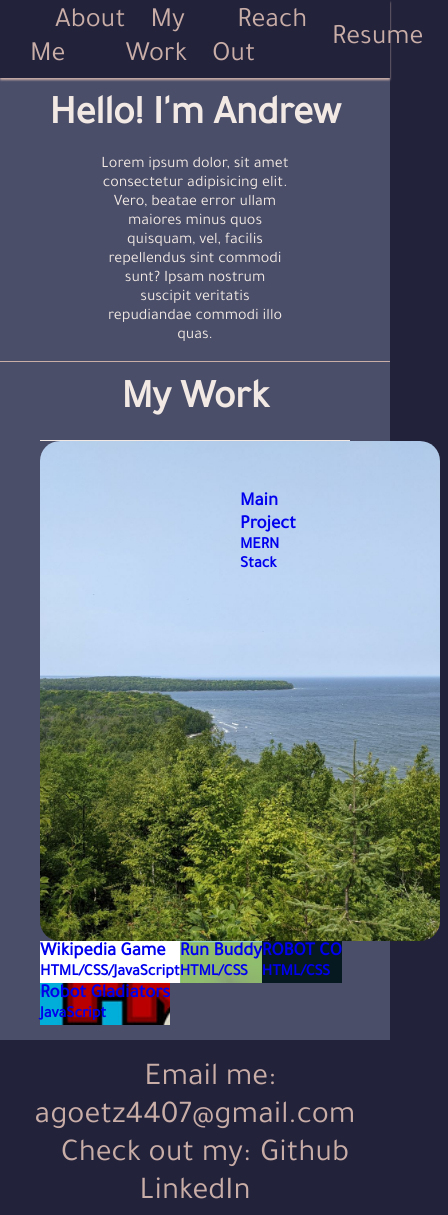
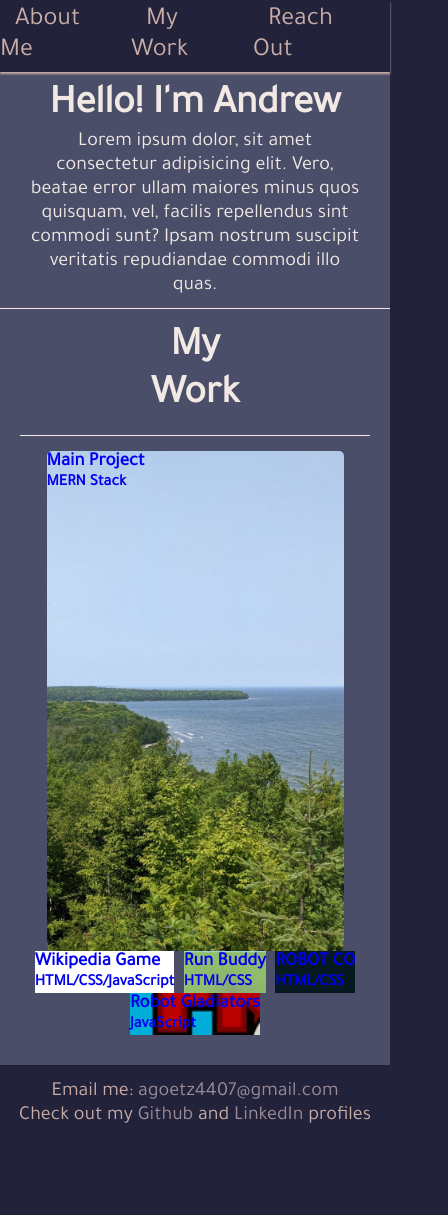
Before and after one commit to agoetz4407/portfolio, a plain HTML site: page index.html in a window 390 px wide. Shown: the whole page, 448 px wide, since content can reach past the window. After the commit the page ends 1143 px from the top, so only its background shows below. Drawn offline with Linux system fonts and the light colour scheme.

Commit message:
added more media queries, changed main area

```diff
--- a/assets/css/style.css
+++ b/assets/css/style.css
@@ -22,11 +22,8 @@ body {
 /* header styles */
 header {
     background: var(--color1);
-    display: flex;
-    justify-content: space-around;
-    align-items: center;
-    padding: 5px 30px;
-    font-size: 28px;
+    padding: 5px 0;
+    font-size: 26px;
     box-shadow: 0 2px 2px var(--color4);
     z-index: 9999;
     position: -webkit-sticky;
@@ -36,13 +33,13 @@ header {
 
 header ul {
     display: flex;
-    justify-content: space-between;
+    justify-content: center;
     align-items: center;
     list-style: none;
 }
 
 header ul li a {
-    margin: 10px 25px;
+    margin: 10px 15px;
     text-decoration: none;
     color: var(--color4);
 }
@@ -57,22 +54,23 @@ header ul li a:hover {
     background-color: var(--color2);
     color: var(--color5);
     text-align: center;
-    border-bottom: 1px solid var(--color4);
+    border-bottom: 1px solid var(--color5);
 }
 
 .about-me h1 {
     font-size: 40px;
-    padding: 15px 0;
+    padding-top: 10px;
 }
 
 .about-me p {
-    padding: 0px 100px 15px 100px;
+    padding: 0px 200px 10px 200px;
+    font-size: 20px;
 }
 
 /* work/projects styles */
 .my-work {
     background-color: var(--color2);
-    padding: 15px 40px;
+    padding: 15px 200px;
 }
 
 .my-work h2 {
@@ -80,19 +78,17 @@ header ul li a:hover {
     font-size: 40px;
     color: var(--color5);
     padding-bottom: 15px;
-    border-bottom: 1px solid var(--color5);
+    margin: 0 30%;
 }
 
-.secondary-projects {
-    display: flex;
-    flex-wrap: wrap;
-    color: var(--color3);
+.projects {
+    padding: 15px 10px;
+    border-top: 1px solid var(--color5);
 }
 
 .project a {
     text-decoration: none;
     background-color: var(--color1);
-
 }
 
 .main-project {
@@ -100,9 +96,16 @@ header ul li a:hover {
     background-size: cover;
     background-position: center;
     height: 500px;
-    width: 70%;
-    padding: 50px 200px;
-    border-radius: 20px;
+    width: 90%;
+    margin: auto auto;
+    border-radius: 5px;
+}
+
+.secondary-projects {
+    display: flex;
+    flex-wrap: wrap;
+    justify-content: space-around;
+    color: var(--color3);
 }
 
 .wikipedia {
@@ -123,17 +126,21 @@ header ul li a:hover {
 
 /* footer style */
 footer {
-    padding: 20px 0;
+    padding: 15px 0;
     display: flex;
     flex-wrap: wrap;
-    justify-content: center;
+    justify-content: space-evenly;
+    align-items: center;
+}
+
+footer p, footer a {
+    color: var(--color4);
+    text-decoration: none;
+    font-size: 20px;
 }
 
 footer a {
-    color: var(--color4);
-    text-decoration: none;
-    font-size: 32px;
-    padding: 0 10px;
+    color: var(--color3)
 }
 
 footer a:hover {
@@ -141,8 +148,24 @@ footer a:hover {
     text-decoration: underline;
 }
 
-footer p {
-    color: var(--color4);
-    font-size: 32px;
-    padding-left: 30px;
+/* media queries */
+@media screen and (max-width: 900px) {
+    .about-me p {
+        padding: 0 30px 10px 30px;
+    }
+
+    .my-work {
+        padding: 15px 20px;
+    }
+
+    .my-work h2 {
+        padding: 0 0px 15px 0px;
+    }
+
 }
+
+@media screen and (max-width: 767px) {
+    footer {
+        flex-direction: column;
+    }
+}
--- a/index.html
+++ b/index.html
@@ -22,9 +22,6 @@
             </li>
             <li>
               <a href="#reach-out">Reach Out</a>
-            </li>
-            <li>
-              <a href="#">Resume</a>
             </li>
           </ul>
         </nav>
@@ -79,11 +76,14 @@
 
     <!-- contact -->
     <footer id="reach-out">
-      <p>Email me:</p>
+      <p>Email me:
       <a href="mailto:agoetz4407@gmail.com">agoetz4407@gmail.com</a>
-      <p>Check out my:</p>
+      </p>
+      <p>Check out my
       <a href="https://github.com/agoetz4407/">Github</a>
-      <a href="https://www.linkedin.com/in/andrew-goetz-930602126/">LinkedIn</a>
+      and
+      <a href="https://www.linkedin.com/in/andrew-goetz-930602126/">LinkedIn</a> profiles
+      </p>
     </footer>
 
 
```
